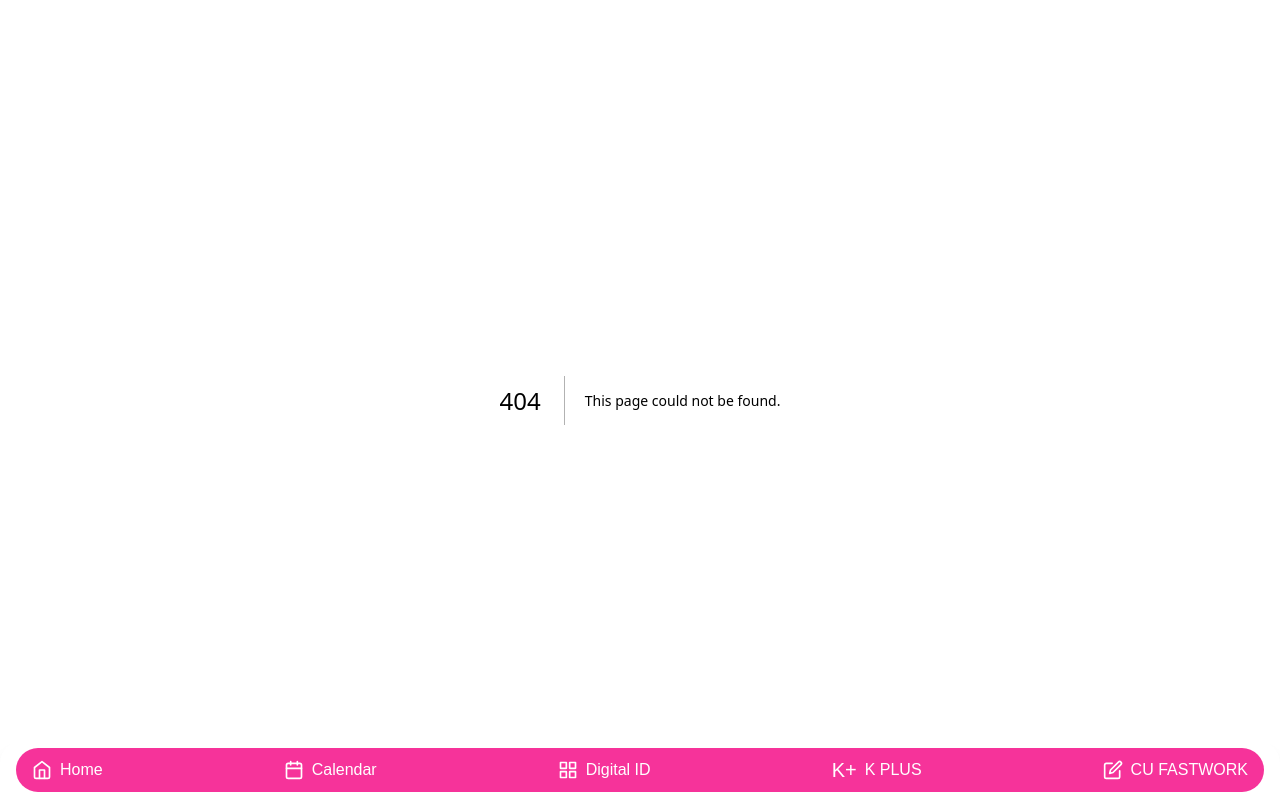
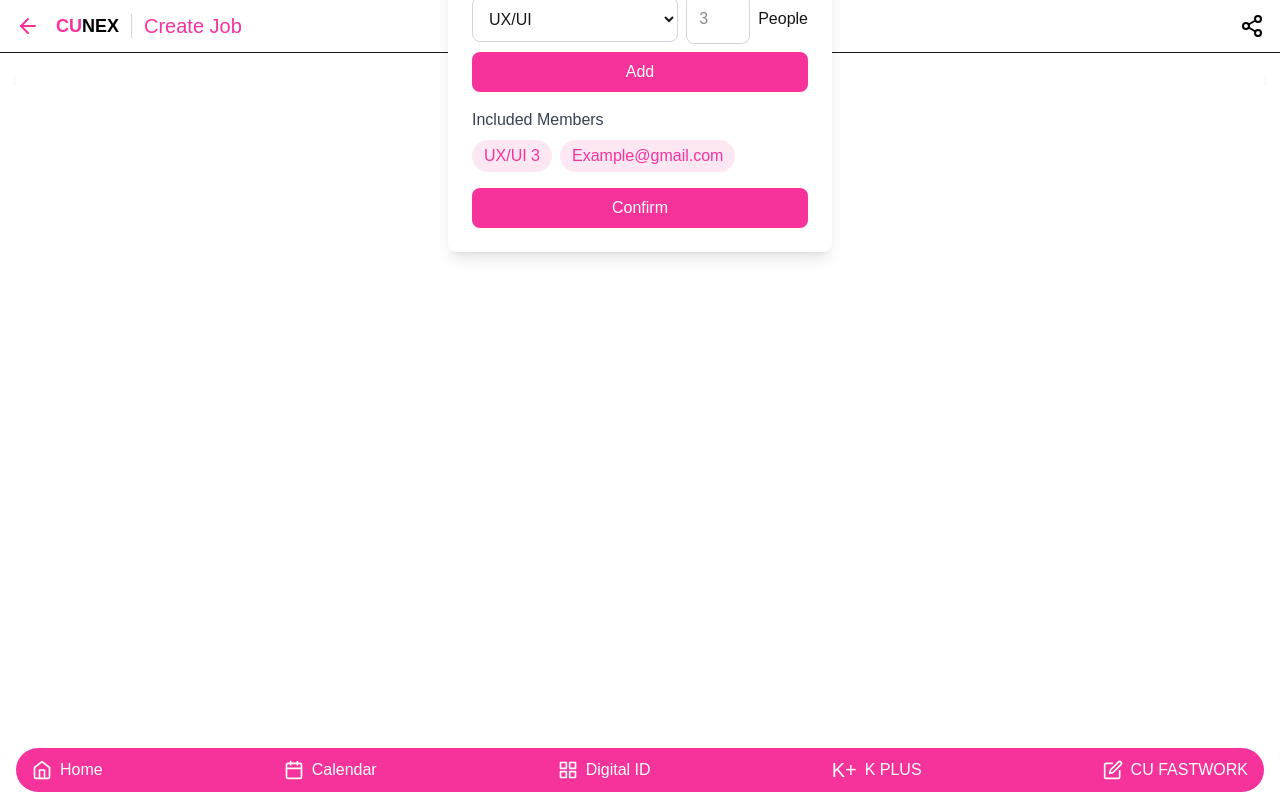
Before and after one commit to bookydooky/cunex_hackathon, a Next.js app in the folder my-cunex-app/: page /create-job-collab in a window 1280 px wide. Before the commit this address had no page. Built offline with nearby package versions, Linux system fonts and the light colour scheme.

Commit message:
add create job collab page

```diff
--- /dev/null
+++ b/my-cunex-app/src/app/create-job-collab/page.tsx
@@ -0,0 +1,142 @@
+import React from 'react';
+import { ArrowLeft, Share2, Users, Clock } from 'lucide-react';
+
+const CreateJobCollab = () => {
+  return (
+    <div className="relative flex flex-col h-full bg-gray-900 bg-opacity-50 mx-auto shadow-lg"> {/* Translucent background */}
+
+      {/* Create Job Page Content */}
+      <div className="absolute inset-0 z-0">
+        <div className="flex flex-col h-full bg-gray-100 mx-auto shadow-lg"> {/* Changed background to gray */}
+
+          {/* App Header */}
+          <div className="px-4 py-3 flex items-center justify-between border-b bg-white">
+            <div className="flex items-center">
+              <ArrowLeft className="mr-4 text-pink-500" />
+              <div className="flex items-center">
+                <div className="font-bold text-lg">
+                  <span className="text-pink-500">CU</span>
+                  <span className="text-black">NEX</span>
+                </div>
+                <div className="h-6 border-l border-gray-300 mx-3"></div>
+                <div className="text-pink-500 text-xl font-medium">Create Job</div>
+              </div>
+            </div>
+            <Share2 className="text-black" />
+          </div>
+
+          {/* Progress Bar */}
+          <div className="flex w-full h-1 space-x-1">
+            <div className="bg-pink-500 w-1/2 rounded-l-full"></div>
+            <div className="bg-gray-300 w-1/2 rounded-r-full"></div>
+          </div>
+
+          <div className="flex-1 overflow-auto p-4">
+            {/* User Profile Section - Added white background and shadow */}
+            <div className="bg-white rounded-lg shadow-md p-4 mb-6">
+              <div className="flex items-start">
+                <div className="w-16 h-16 bg-pink-100 rounded-full flex items-center justify-center">
+                  <Users size={28} className="text-pink-300" />
+                </div>
+                <div className="ml-4">
+                  <div className="font-bold text-xl text-black">Maria Schmidt</div>
+                  <div className="flex items-center">
+                    <div className="text-yellow-400">★</div>
+                    <div className="ml-1 font-medium text-black">4.9</div>
+                  </div>
+                </div>
+              </div>
+            </div>
+
+            {/* Stats Grid - Added white background and shadow */}
+            <div className="bg-white rounded-lg shadow-md p-4 mb-8">
+              <div className="grid grid-cols-2 gap-4">
+                <div className="bg-pink-50 p-4 rounded-lg">
+                  <div className="flex items-center text-pink-500 mb-1">
+                    <div className="w-4 h-4 mr-2">
+                      <svg viewBox="0 0 24 24" fill="none" xmlns="http://www.w3.org/2000/svg">
+                        <circle cx="12" cy="12" r="10" stroke="currentColor" strokeWidth="2" />
+                        <path d="M8 12L11 15L16 9" stroke="currentColor" strokeWidth="2" strokeLinecap="round" strokeLinejoin="round" />
+                      </svg>
+                    </div>
+                    <span className="text-sm text-black">Success Rate</span>
+                  </div>
+                  <div className="font-bold text-lg text-black">98%</div>
+                </div>
+
+                <div className="bg-pink-50 p-4 rounded-lg">
+                  <div className="flex items-center text-pink-500 mb-1">
+                    <Users size={16} className="mr-2" />
+                    <span className="text-sm text-black">Jobs Sold</span>
+                  </div>
+                  <div className="font-bold text-lg text-black">156</div>
+                </div>
+
+                <div className="bg-pink-50 p-4 rounded-lg">
+                  <div className="flex items-center text-pink-500 mb-1">
+                    <svg viewBox="0 0 24 24" width="16" height="16" fill="none" stroke="currentColor" strokeWidth="2" className="mr-2 text-pink-500">
+                      <path d="M16 5v2a10 10 0 0 1-10 10h0c0-5.5 4.5-10 10-10h2m-2-2h7v7" />
+                    </svg>
+                    <span className="text-sm text-black">Rehired</span>
+                  </div>
+                  <div className="font-bold text-lg text-black">42 times</div>
+                </div>
+
+                <div className="bg-pink-50 p-4 rounded-lg">
+                  <div className="flex items-center text-pink-500 mb-1">
+                    <Clock size={16} className="mr-2" />
+                    <span className="text-sm text-black">Avg. Response</span>
+                  </div>
+                  <div className="font-bold text-lg text-black">2 hours</div>
+                </div>
+              </div>
+            </div>
+          </div>
+        </div>
+      </div>
+
+      {/* Modal */}
+      <div className="absolute inset-0 z-10 flex items-center justify-center">
+        <div className="bg-white rounded-lg shadow-lg p-6 w-96">
+          <h2 className="text-xl font-bold mb-4">Collaborate with Others</h2>
+          <div className="mb-4">
+            <label className="block text-gray-700 mb-2">Add Team Members</label>
+            <input
+              type="email"
+              placeholder="Example@gmail.com"
+              className="w-full p-3 border border-gray-300 rounded-lg"
+            />
+            <button className="mt-2 w-full bg-pink-500 text-white py-2 px-4 rounded-lg">Add</button>
+          </div>
+          <div className="mb-4">
+            <label className="block text-gray-700 mb-2">Find Team Members</label>
+            <div className="flex items-center space-x-2">
+              <select className="w-full p-3 border border-gray-300 rounded-lg">
+                <option value="UX/UI">UX/UI</option>
+                <option value="development">Development</option>
+                <option value="writing">Writing</option>
+              </select>
+              <input
+                type="number"
+                placeholder="3"
+                className="w-16 p-3 border border-gray-300 rounded-lg"
+              />
+              <span>People</span>
+            </div>
+            <button className="mt-2 w-full bg-pink-500 text-white py-2 px-4 rounded-lg">Add</button>
+          </div>
+          <div className="mb-4">
+            <label className="block text-gray-700 mb-2">Included Members</label>
+            <div className="flex flex-wrap space-x-2">
+              <span className="bg-pink-100 text-pink-500 py-1 px-3 rounded-full">UX/UI 3</span>
+              <span className="bg-pink-100 text-pink-500 py-1 px-3 rounded-full">Example@gmail.com</span>
+            </div>
+          </div>
+          <button className="w-full bg-pink-500 text-white py-2 px-4 rounded-lg">Confirm</button>
+        </div>
+      </div>
+    </div>
+  );
+};
+
+export default CreateJobCollab;
```
